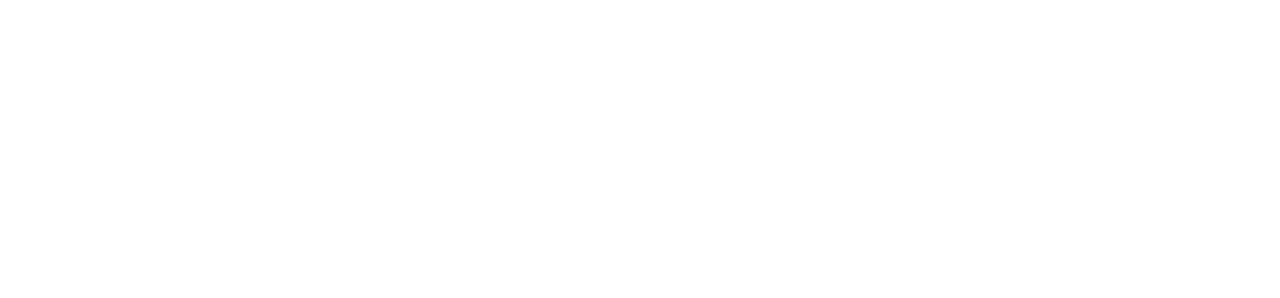
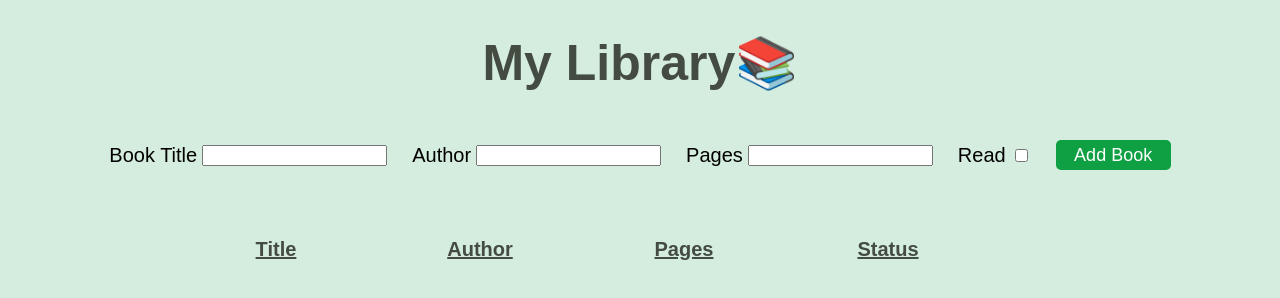
Before and after one commit to pbhaukajee/Library, a plain HTML site: page index.html in a window 1280 px wide. Drawn offline with Linux system fonts and the light colour scheme.

Commit message:
add inputs and layouts using css

```diff
--- a/index.html
+++ b/index.html
@@ -7,6 +7,32 @@
     <link rel="stylesheet" href="style.css" />
   </head>
   <body>
+    <h1>My Library📚</h1>
+    <form action="" method="get">
+      <div class="form-container">
+        <div class="form">
+          <label for="title">Book Title</label> <input type="text" id="title" />
+        </div>
+        <div class="form">
+          <label for="author">Author</label> <input type="text" id="author" />
+        </div>
+        <div class="form">
+          <label for="pages">Pages</label> <input type="number" id="pages" />
+        </div>
+        <div class="form">
+          <label for="read">Read</label> <input type="checkbox" id="read" />
+        </div>
+        <button class="add-book" type="button">Add Book</button>
+      </div>
+    </form>
+    <table class="table">
+      <tr>
+        <th>Title</th>
+        <th>Author</th>
+        <th>Pages</th>
+        <th>Status</th>
+      </tr>
+    </table>
     <script src="javascript.js"></script>
   </body>
 </html>
--- a/javascript.js
+++ b/javascript.js
@@ -0,0 +1,22 @@
+const myLibrary = [];
+
+function Book(title, author, pages, Read) {
+  this.title = title;
+  this.author = author;
+  this.pages = pages;
+  this.Read = Read;
+}
+
+function addBookToLibrary() {
+  const title = "Alchemist";
+  const author = "Paulo Coehlo";
+  const pages = 200;
+  const Read = "yes";
+
+  const newBook = new Book(title, author, pages, Read);
+  myLibrary.push(newBook);
+}
+
+addBookToLibrary();
+
+console.log(myLibrary);
--- a/style.css
+++ b/style.css
@@ -0,0 +1,52 @@
+body {
+  background-color: rgba(212, 237, 223, 0.971);
+  font-family: sans-serif;
+}
+
+h1 {
+  text-align: center;
+  color: #424a3ffc;
+  font-weight: 900;
+  font-size: 50px;
+}
+
+.form-container {
+  display: flex;
+  justify-content: center;
+  align-items: center;
+  gap: 25px;
+  padding: 15px;
+  font-size: 20px;
+}
+
+.form {
+  display: flex;
+  align-items: center;
+  gap: 5px;
+}
+
+.add-book {
+  height: 30px;
+  width: 115px;
+  background-color: rgb(14, 160, 67);
+  color: white;
+  border-radius: 5px;
+  border: none;
+  font-size: 18px;
+  font-weight: 500;
+  cursor: pointer;
+}
+
+table {
+  margin-left: 165px;
+  margin-right: auto;
+  font-size: 20px;
+  margin-top: 50px;
+  text-decoration: underline;
+  color: #424a3ffc;
+}
+
+th,
+td {
+  width: 200px;
+}
```
